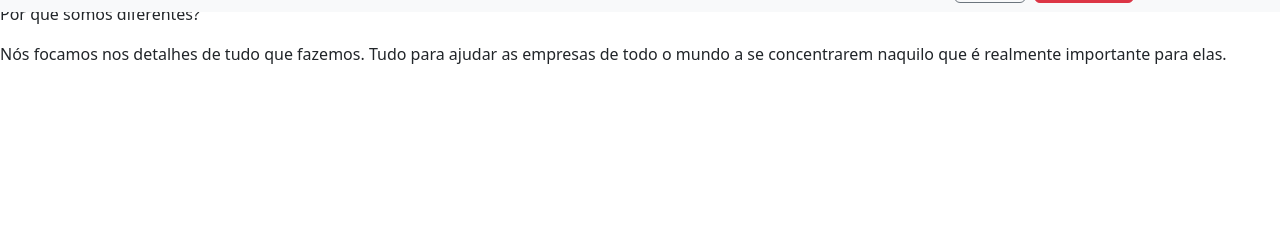
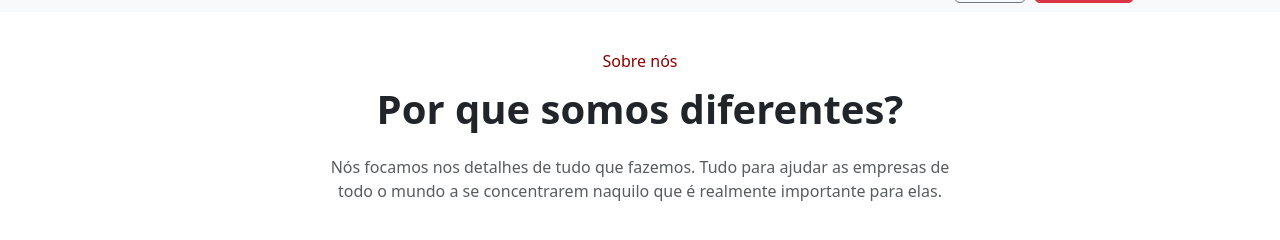
Before and after one commit to AmandaGomesFe/7daysOfCode-OptimusTech, a plain HTML site: page index.html in a window 1280 px wide. Shown: the part 44-284 px from the top of the page. Drawn offline with nearby package versions, Linux system fonts and the light colour scheme.

Commit message:
Adicionei a primeira seção do site

```diff
--- a/index.html
+++ b/index.html
@@ -39,13 +39,15 @@
     </div>
   </nav>
 
-  <section>
-    <h2>Sobre nós</h2>
-    <p>Por que somos diferentes?</p>
-    <p>Nós focamos nos detalhes de tudo que fazemos.
-      Tudo para ajudar as empresas de todo o mundo a
-      se concentrarem naquilo que é realmente importante para elas.</p>
-  </section>
+  <main class="mt-5">
+    <section class="pt-5 justify-content-center h-50">
+        <h2 class="fs-6 text-center color-text">Sobre nós</h2>
+        <p class="fs-1 fw-semibold text-center">Por que somos diferentes?</p>
+        <p class="text-body-secondary text-center">Nós focamos nos detalhes de tudo que fazemos.
+          Tudo para ajudar as empresas de <br> todo o mundo a
+          se concentrarem naquilo que é realmente importante para elas.</p>
+    </section>
+  </main>
 
 </body>
 </html>
--- a/style.css
+++ b/style.css
@@ -0,0 +1,3 @@
+.color-text{
+    color: #8b0000
+}
```
